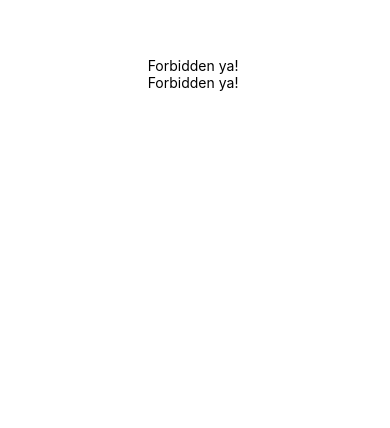
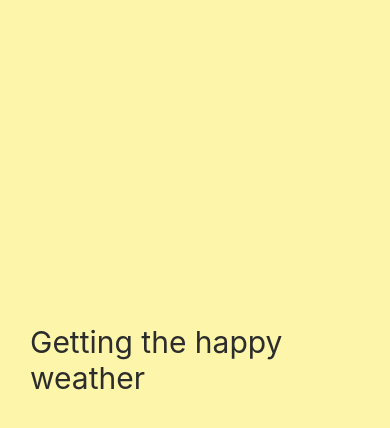
Before and after one commit to jpark-dev/happy-weather, a React Native app: screen / in a window 390 px wide. Shown: the part 348-776 px from the top of the page. Built offline with nearby package versions, Linux system fonts and the light colour scheme.

Commit message:
Created simple splash screen and refactored unnecessary components in App.js.

```diff
--- a/App.js
+++ b/App.js
@@ -1,24 +1,8 @@
-import { StatusBar } from 'expo-status-bar';
 import React from 'react';
-import { StyleSheet, Text, View } from 'react-native';
+import Loading from './Loading';
 
 export default function App() {
   return (
-    <View style={styles.container}>
-      <Text style={styles.text}>Forbidden ya! </Text>
-      <Text style={styles.text}>Forbidden ya! </Text>
-      <StatusBar style="auto" />
-    </View>
+    <Loading />
   );
 }
-
-const styles = StyleSheet.create({
-  container: {
-    flex: 1,
-    alignItems: 'center',
-    justifyContent: 'center',
-  },
-  text: {
-    color: "black"
-  }
-});
--- /dev/null
+++ b/Loading.js
@@ -0,0 +1,24 @@
+import React from "react";
+import { StyleSheet, Text, View } from "react-native";
+
+export default function Loading() {
+  return (
+    <View style={styles.container}>
+      <Text style={styles.text}>Getting the happy weather</Text>
+    </View>
+  );
+}
+
+const styles = StyleSheet.create({
+  container: {
+    flex: 1,
+    justifyContent: "flex-end",
+    paddingHorizontal: 30,
+    paddingVertical: 100,
+    backgroundColor: "#FDF6AA"
+  },
+  text: {
+    color: "#2c2c2c",
+    fontSize: 30
+  }
+});
```
